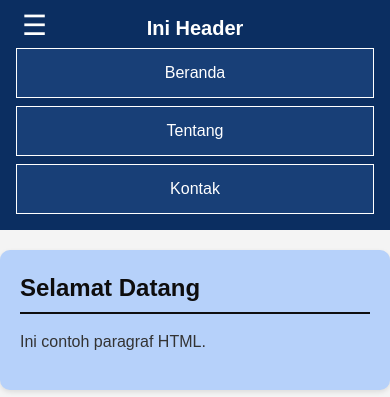
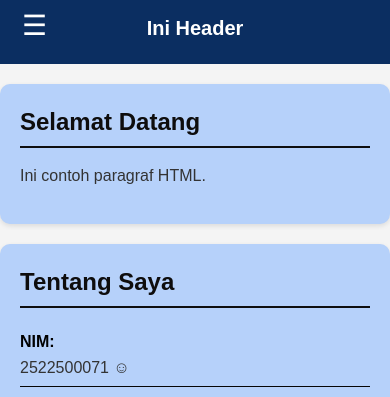
Before and after one commit to 2522500071-NadiaSyadahniePutri/2522500071-PWD-GB1J-2526O, a PHP site: page /pertemuan-05/index.html in a window 390 px wide. Shown: the top 397 px of the page. Run offline with PHP 8.4, Linux system fonts and the light colour scheme.

Commit message:
styling nav mobile

```diff
--- a/pertemuan-05/style.css
+++ b/pertemuan-05/style.css
@@ -117,6 +117,14 @@
                 top: 8px;
             }
 
+            nav {
+                display: none;
+                flex-direction: column;
+                background: #0b2e61;
+                width: 100%;
+                padding: 5px 0;
+            }
+
             header {
                 padding: 16px;
                 position: sticky;
```
Also changed, not shown: pertemuan-05/README.md.
